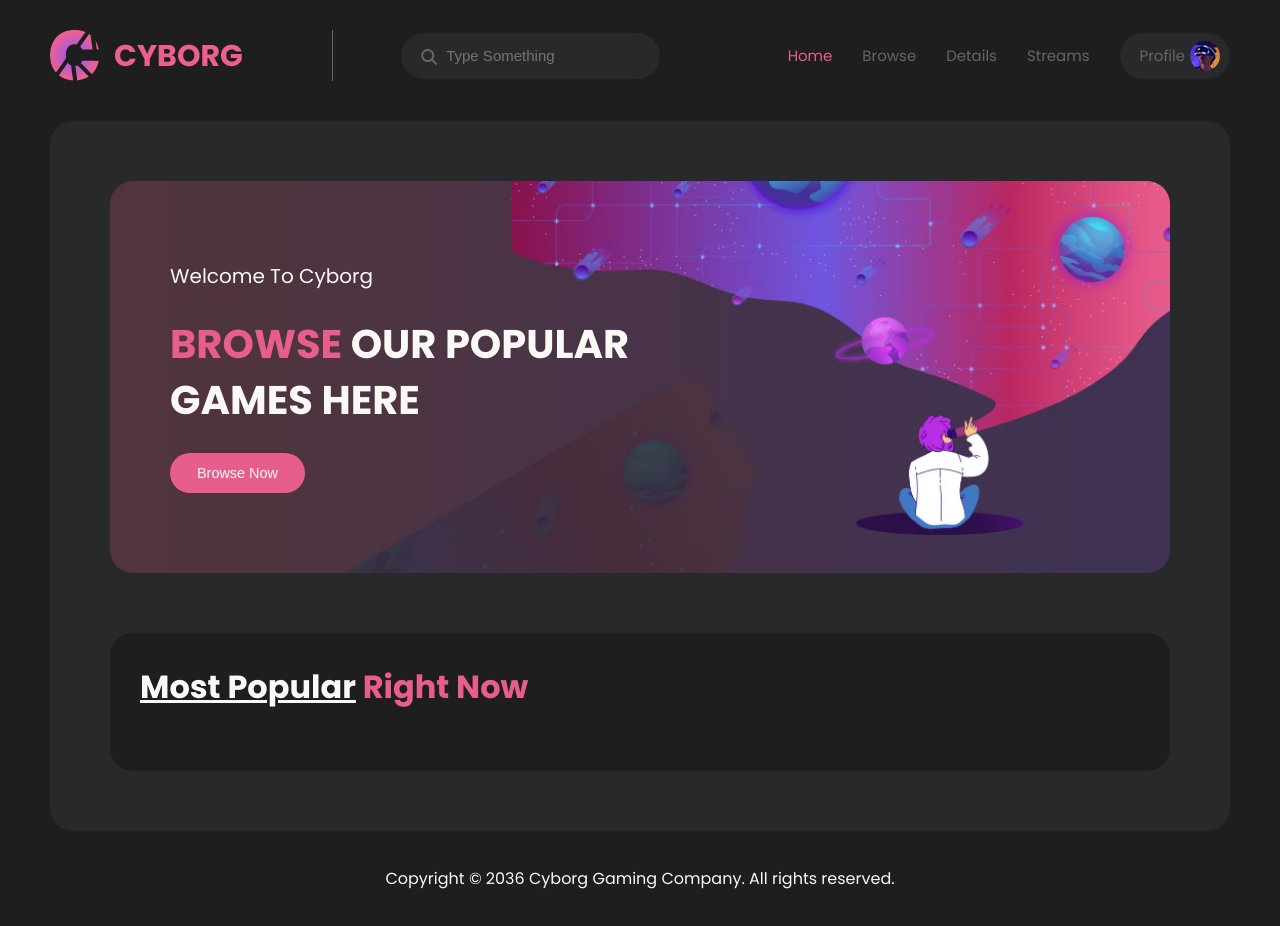
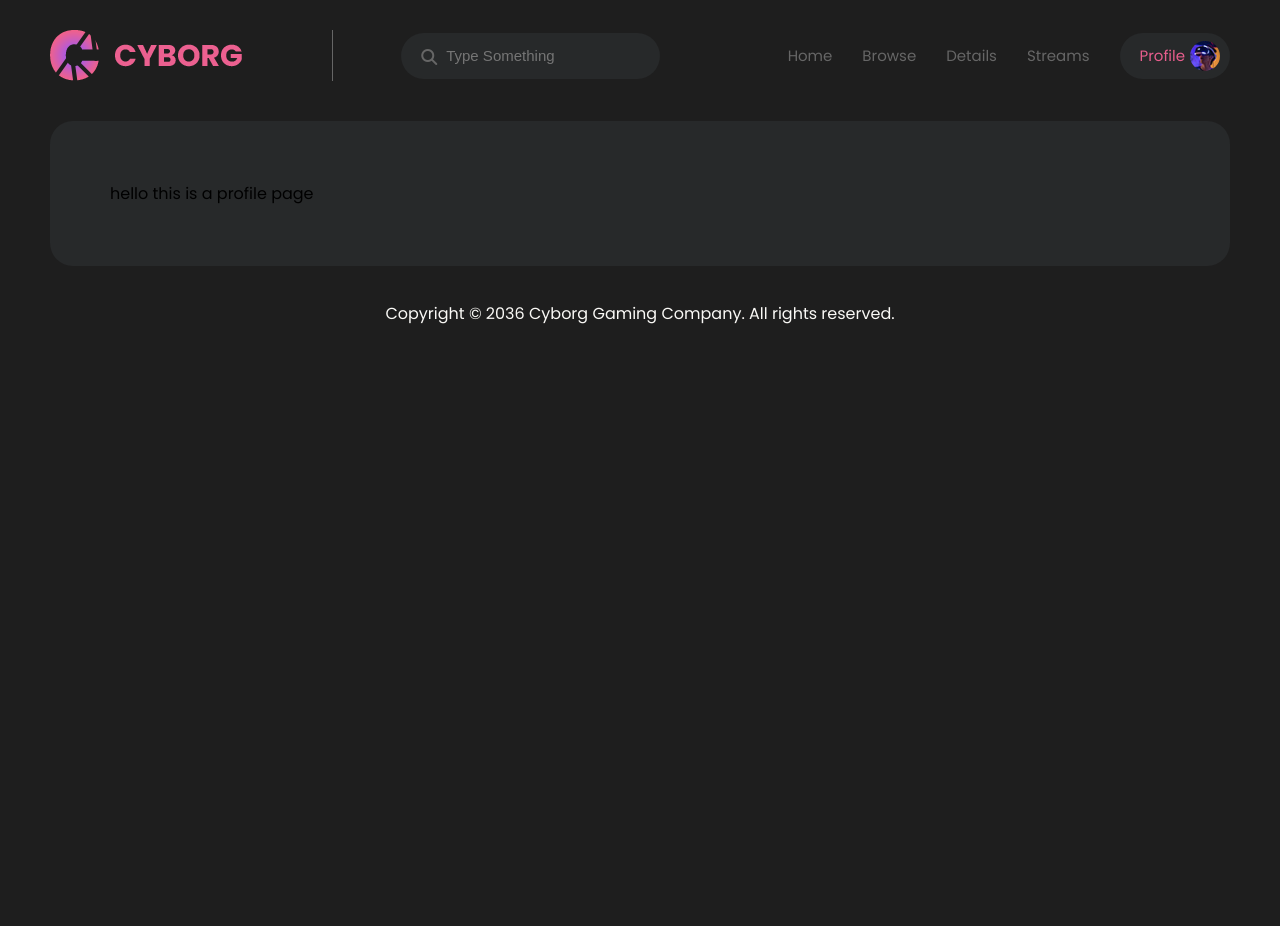
Before and after one commit to vinayak-1337/cyborg-gaming, a plain HTML site: page index.html in a window 1280 px wide. Both pictures are taken after a click on the link "Profile". After the commit the page ends 800 px from the top, so only its background shows below. Drawn offline with Linux system fonts and the light colour scheme; no server answers.

Commit message:
Add profile page

```diff
--- a/index.html
+++ b/index.html
@@ -37,7 +37,9 @@
             id="mobile-nav-close"
             class="fa-regular fa-circle-xmark mobile"
           ></i>
-          <li><a class="nav-link active-nav" href="#">Home</a></li>
+          <li>
+            <a id="home-tab" class="nav-link active-nav" href="#">Home</a>
+          </li>
           <li><a class="nav-link" href="#">Browse</a></li>
           <li><a class="nav-link" href="#">Details</a></li>
           <li><a class="nav-link" href="#">Streams</a></li>
@@ -50,7 +52,7 @@
         </ul>
       </nav>
     </header>
-    <main>
+    <main id="home-page" class="page">
       <section id="banner">
         <div class="banner__text">
           <p>Welcome To Cyborg</p>
@@ -63,6 +65,7 @@
         <div id="game-list"></div>
       </section>
     </main>
+    <main id="profile-page" class="page">hello this is a profile page</main>
     <footer>
       Copyright © 2036 Cyborg Gaming Company. All rights reserved.
     </footer>
--- a/script.js
+++ b/script.js
@@ -2,6 +2,8 @@ const mobileNavOpen = document.querySelector("#mobile-nav-open");
 const mobileNavClose = document.querySelector("#mobile-nav-close");
 const headerRight = document.querySelector("#header__right");
 const gameList = document.querySelector("#game-list");
+const homeTab = document.querySelector("#home-tab");
+const profileTab = document.querySelector("#profile-tab");
 
 let localWishlist = JSON.parse(sessionStorage.getItem("wishlist")) || [];
 let localPlayedGames = JSON.parse(sessionStorage.getItem("gamePlayed")) || [];
@@ -15,6 +17,22 @@ mobileNavClose.addEventListener("click", () => {
   headerRight.style.width = "0";
   document.body.style.overflow = "auto";
 });
+
+function openPage(e, page) {
+  const pages = document.querySelectorAll(".page");
+  pages.forEach((page) => {
+    page.style.display = "none";
+  });
+  const tabs = document.querySelectorAll(".nav-link");
+  tabs.forEach((tab) => {
+    tab.className = tab.className.replace("active-nav", "");
+  });
+  document.getElementById(page).style.display = "block";
+  e.currentTarget.className += " active-nav";
+}
+
+homeTab.addEventListener("click", (e) => openPage(e, "home-page"));
+profileTab.addEventListener("click", (e) => openPage(e, "profile-page"));
 
 async function fetchGamesData() {
   const options = {
--- a/style.css
+++ b/style.css
@@ -266,6 +266,10 @@ footer {
   padding: 20px 0;
 }
 
+#profile-page {
+  display: none;
+}
+
 @media screen and (max-width: 1200px) {
   #logo {
     padding-right: 10%;
```
